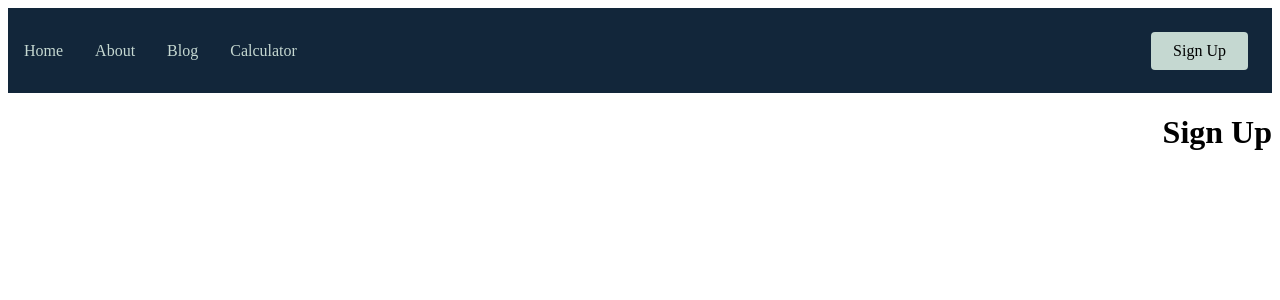
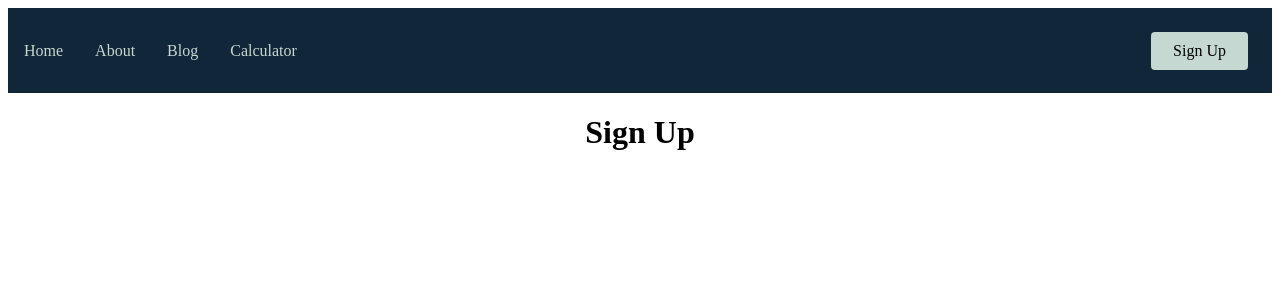
Before and after one commit to xael-dev/react-projects, a React (Create React App) app: page /signup in a window 1280 px wide. Shown: the top 300 px of the page. Built offline with nearby package versions, Linux system fonts and the light colour scheme.

Commit message:
Adjust header placement

```diff
--- a/src/pages/signup.js
+++ b/src/pages/signup.js
@@ -2,13 +2,14 @@ import React from 'react';
 
 export const SignUp = () => {
     return (
+        //define JSX element styles as an object
         <div style={{
             display: 'flex',
-            justifyContent: 'Right',
-            alignItems: 'Right',
+            justifyContent: 'Center',
             height: '100vh'
         }}>
             <h1>Sign Up</h1>
         </div>
+        //There should be a form here
     )
 }
```
Also changed, not shown: src/pages/index.js (deleted, +0 -14 lines).
